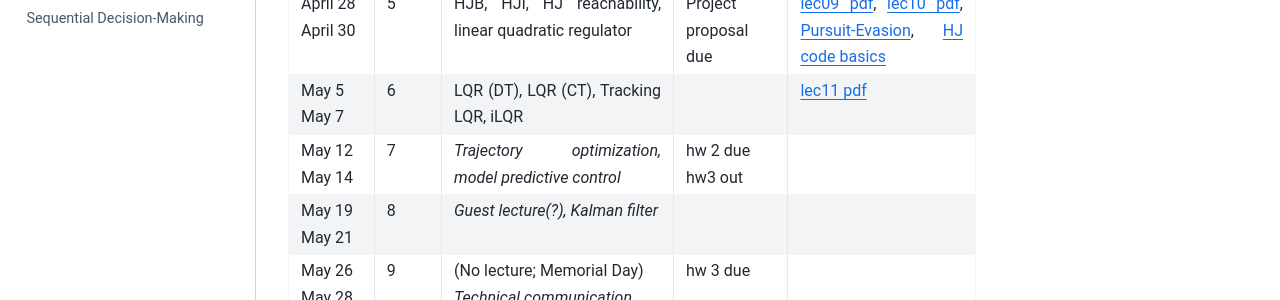
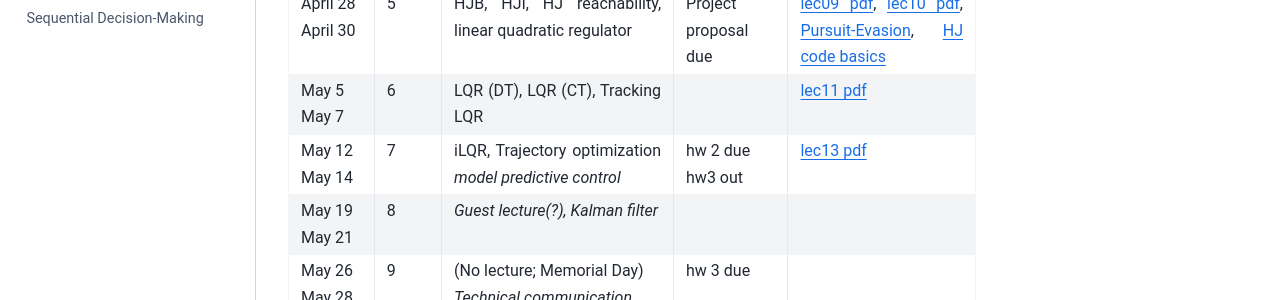
Before and after one commit to jimmyfowler/lmc-book, a Jupyter Book: the page built from logistics/schedule.md, in a window 1280 px wide and 1359 px high. Shown: the part 739-1039 px from the top of the window. Built offline with Jupyter Book 1.0.4 settings and Sphinx 7.4.7 and the Sphinx Book theme 1.1.4, drawn with Linux system fonts in a browser that asks for light colours; pages that are not in the unit, such as notebooks, are missing from menus.

Commit message:
lecture 13

```diff
--- a/logistics/schedule.md
+++ b/logistics/schedule.md
@@ -9,8 +9,8 @@ Note: *Italicized* text indicates planned topics, but subject to change.
 | April 14 <br> April 16 |   3    | Guest lecture ([Dr. Max Cohen](https://scholar.google.com/citations?hl=en&user=e_0yKw0AAAAJ&view_op=list_works&sortby=pubdate)) CBFs in the real-world!, <br>Guest lecture ([Dr. Edward Schmerling](https://scholar.google.com/citations?user=b4Kj6MIAAAAJ&hl=en)) Introduction to sequential decision-making  | | [lec05 pdf](https://github.com/UW-CTRL/lmc-book/blob/main/_static/pdfs/lecture_05.pdf), Pre-reading for guest lecture: [Control barrier functions via reduced-order models](https://arxiv.org/pdf/2403.09865), [lec06 pdf](https://github.com/UW-CTRL/lmc-book/blob/main/_static/pdfs/lecture_06.pdf) |
 | April 21 <br> April 23 |   4    | Value function, Bellman equation, value iteration, stochastic DP | hw 1 due; <br> hw 2 out |  [lec07 pdf](https://github.com/UW-CTRL/lmc-book/blob/main/_static/pdfs/lecture_07.pdf)|
 | April 28 <br> April 30 |   5    | HJB, HJI, HJ reachability, linear quadratic regulator | Project proposal due | [lec09 pdf](https://github.com/UW-CTRL/lmc-book/blob/main/_static/pdfs/lecture_09.pdf),  [lec10 pdf](https://github.com/UW-CTRL/lmc-book/blob/main/_static/pdfs/lecture_10.pdf), [Pursuit-Evasion](https://github.com/StanfordASL/AA203-Examples/blob/2022/Lecture-12/HJ%20Reachability%20--%20Pursuit%20Evasion.ipynb), [HJ code basics](https://github.com/UW-CTRL/lmc-book/blob/main/examples/hj_reachability_basics.ipynb)|
-| May 5 <br> May 7       |   6    | LQR (DT), LQR (CT), Tracking LQR, iLQR | | [lec11 pdf](https://github.com/UW-CTRL/lmc-book/blob/main/_static/pdfs/lecture_11.pdf) |
-| May 12 <br> May 14     |   7    | *Trajectory optimization, model predictive control* | hw 2 due <br> hw3 out| |
+| May 5 <br> May 7       |   6    | LQR (DT), LQR (CT), Tracking LQR | | [lec11 pdf](https://github.com/UW-CTRL/lmc-book/blob/main/_static/pdfs/lecture_11.pdf) |
+| May 12 <br> May 14     |   7    | iLQR, Trajectory optimization *model predictive control* | hw 2 due <br> hw3 out| [lec13 pdf](https://github.com/UW-CTRL/lmc-book/blob/main/_static/pdfs/lecture_13.pdf) |
 | May 19 <br> May 21     |   8    | *Guest lecture(?), Kalman filter*| | |
 | May 26 <br> May 28     |   9    | (No lecture; Memorial Day) <br> *Technical communication* | hw 3 due | |
 | June 2 <br> June 4     |   10   | Project spotlight presentation <br> Project poster presentation | Due project pitch <br> Due project poster | |
```
Also changed, not shown: 1 other file.
